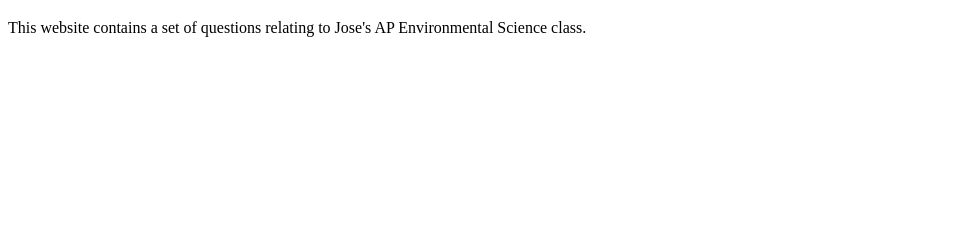
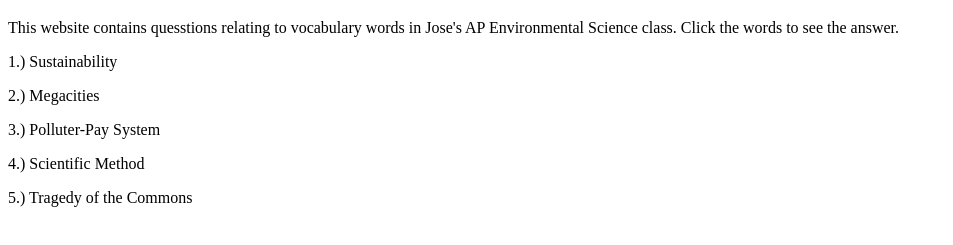
Before and after one commit to Qferg2/DSW-review-quiz, a plain HTML site: page index.html in a window 1280 px wide. Shown: the part 61-306 px from the top of the page, without its empty margins (0-953 px from the left). Drawn offline with nearby package versions, Linux system fonts and the light colour scheme.

Commit message:
Update index.html

```diff
--- a/index.html
+++ b/index.html
@@ -1,10 +1,32 @@
 <!DOCTYPE html>
 <html>
-  <head><title>APES Review</title></head>
+  <head>
+    <title>APES Review</title>
+    <link rel="stylesheet" type="text/css" href="mystyle.css">
+    <!-- Add the link to the jQuery library below using the script tag -->
+    <script src="https://ajax.googleapis.com/ajax/libs/jquery/3.4.1/jquery.min.js"></script>
+    <!-- Add the link to your jQuery file below using the script tag -->
+    <script src="jQstuff.js"></script>
+  </head>
   <body>
     <h1>APES Review Questions</h1>
     <p>
-      This website contains a set of questions relating to Jose's AP Environmental Science class.
+      This website contains quesstions relating to vocabulary words in Jose's AP Environmental Science class. Click the words to see the answer.
+    </p>
+    <p id="q1">
+      1.) Sustainability
+    </p>
+    <p id="q2">
+      2.) Megacities
+    </p>
+    <p id="q3">
+      3.) Polluter-Pay System
+    </p>
+    <p id="q4">
+      4.) Scientific Method
+    </p>
+    <p id="q5">
+      5.) Tragedy of the Commons
     </p>
   </body>
 </html>
```
